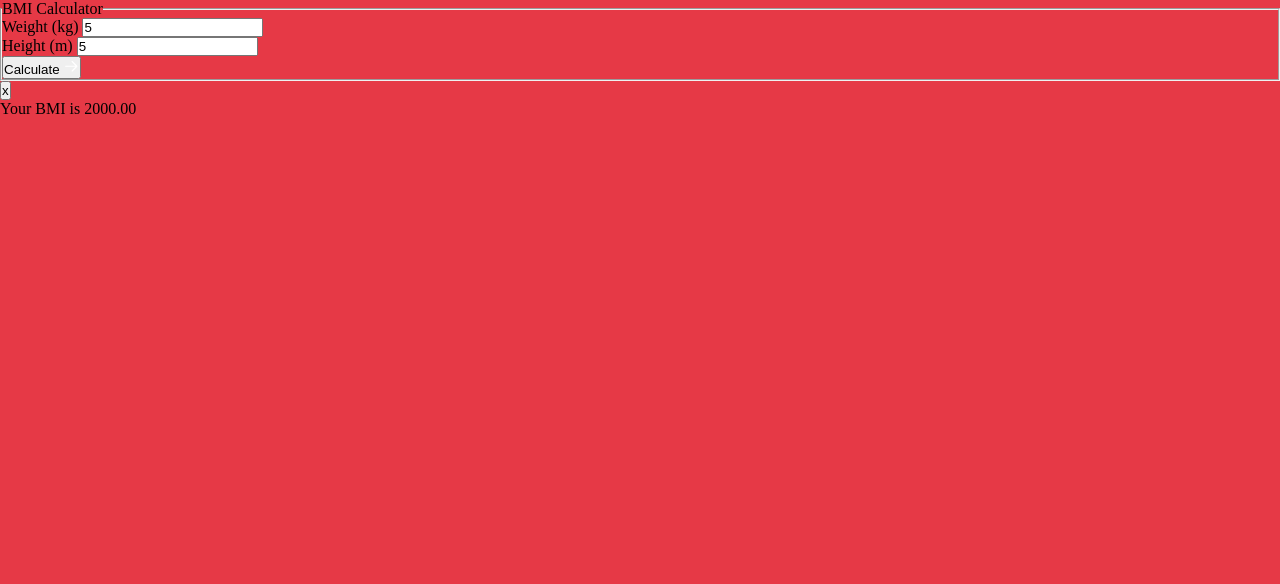
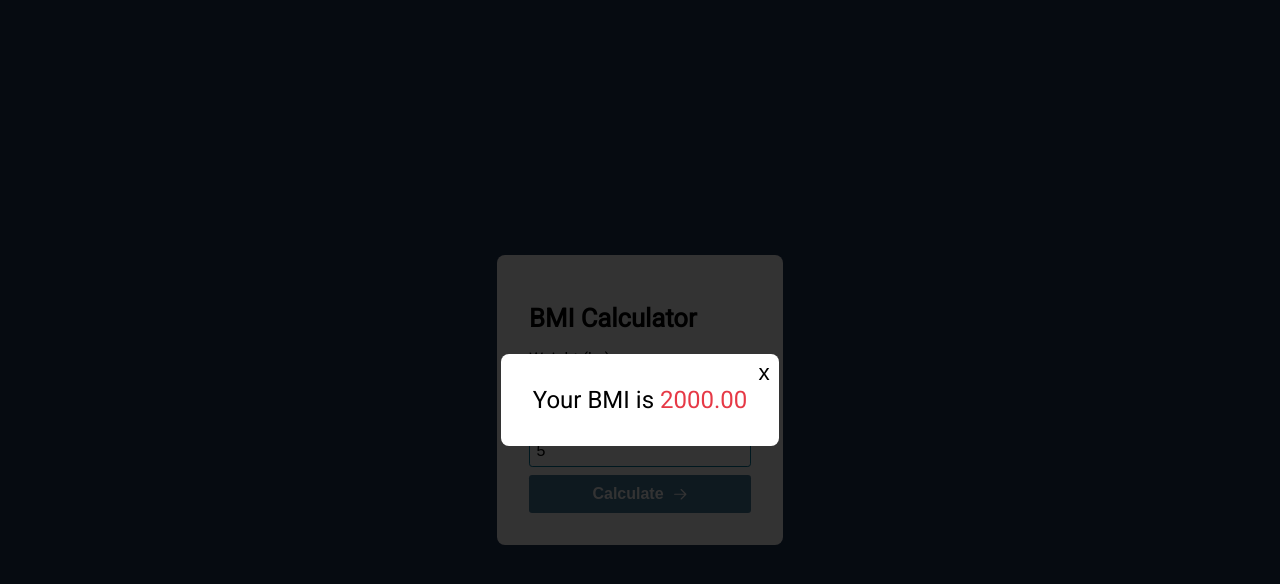
Before and after one commit to isadfrn/bmi-calculator, a website: page index.html in a window 1280 px wide. Both pictures are taken after typing "5", "5" into the empty fields and a click on the button "Calculate". Drawn offline with Linux system fonts and the light colour scheme.

Commit message:
feat: add style css

```diff
--- a/assets/css/style.css
+++ b/assets/css/style.css
@@ -2,10 +2,16 @@
   --bkg-main: #1d3557;
   --bkg-btn: #457b9d;
   --bkg-error: #e63946;
-    --stroke-focus: #02799d;
-    --text-white: #ffffff;
+  --bkg-white: #ffffff;
+  --stroke: #02799d;
   --text-black: #0c3440;
   --gray: #495057;
+
+  --under: #39bee6;
+  --normal: #5ce639;
+  --over: #e6b839;
+  --obese: #e6a139;
+  --extrem: #e63946;
 
   --font: 'Roboto', sans-serif;
 }
@@ -16,6 +22,151 @@
   margin: 0;
 }
 
-body {
+.bmi {
+  display: flex;
+  align-items: center;
+  justify-content: center;
+
+  background-color: var(--bkg-main);
+  font-family: var(--font);
+  width: 100%;
+  height: 100vh;
+}
+
+.card {
+  margin: 0 auto;
+  background-color: var(--bkg-white);
+  padding: 2rem;
+  border-radius: 0.5rem;
+}
+
+.card form fieldset {
+  display: flex;
+  flex-direction: column;
+  gap: 0.5rem;
+
+  justify-content: center;
+  border: none;
+}
+
+.card form fieldset legend {
+  font-weight: 700;
+  font-size: 1.6rem;
+
+  padding: 1rem 0;
+}
+
+.input-wrapper {
+  display: flex;
+  flex-direction: column;
+  gap: 0.2rem;
+}
+
+.input-wrapper input {
+  border-radius: 0.2rem;
+  border: 1px solid var(--stroke);
+
+  font-size: 1rem;
+  padding: 0.4rem;
+}
+
+.input-wrapper input:focus {
+  outline: none;
+}
+
+.card form button {
+  display: flex;
+  align-items: center;
+  justify-content: center;
+  gap: 0.5rem;
+
+  font-weight: 700;
+  font-size: 1rem;
+
+  border: none;
+  border-radius: 0.2rem;
+
+  background-color: var(--bkg-btn);
+  padding: 0.6rem 0.2rem;
+  color: var(--bkg-white);
+}
+
+.card form button:hover {
+  cursor: pointer;
+  filter: brightness(1.2);
+}
+
+.error {
+  position: absolute;
+  top: 0;
+  left: 0;
+
+  animation-name: slide;
+  animation-duration: 8s;
+
+  font-weight: 700;
+  text-align: center;
   background-color: var(--bkg-error);
+  width: 100vw;
+  color: var(--bkg-white);
+  padding: 1rem 0;
 }
+
+.overlay {
+  position: absolute;
+  top: 0px;
+  bottom: 0px;
+  left: 0px;
+  right: 0px;
+
+  opacity: 0.8;
+  background-color: #000000;
+}
+
+.overlay__window {
+  position: absolute;
+}
+
+.overlay__window--top button {
+  font-size: 1.4rem;
+  border: none;
+  background-color: var(--bkg-white);
+  margin: 0.2rem;
+  position: absolute;
+  top: 0.2rem;
+  right: 0.4rem;
+}
+
+.overlay__window--top button:hover {
+  cursor: pointer;
+  filter: brightness(1.8);
+}
+
+.overlay__window--body {
+  font-size: 1.5rem;
+}
+
+.under {
+  color: var(--under);
+}
+.normal {
+  color: var(--normal);
+}
+.over {
+  color: var(--over);
+}
+.obese {
+  color: var(--obese);
+}
+.extrem {
+  color: var(--extrem);
+}
+
+@keyframes slide {
+  0% {
+    bottom: -6;
+  }
+  100% {
+    top: 0;
+  }
+}
```
Lines whose indentation alone changed are shown as unchanged.
